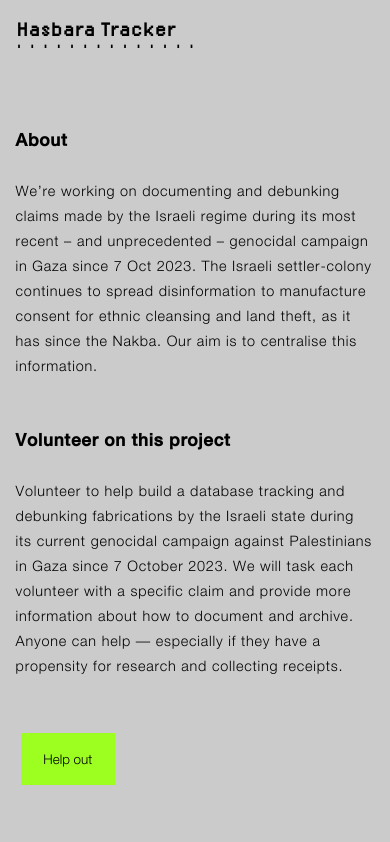
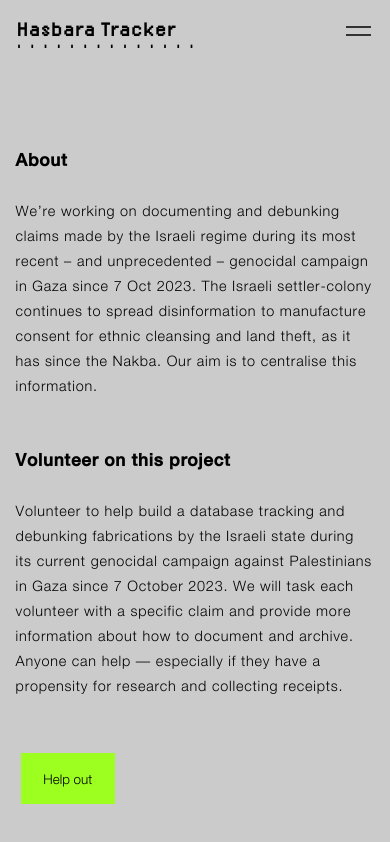
Before and after one commit to tamtzekin/hasbara-tracker, a React (Create React App) app: page / in a window 390 px wide. Shown: the top 842 px of the page. Built offline with nearby package versions, Linux system fonts and the light colour scheme.

Commit message:
mobile menu

```diff
--- a/src/App.css
+++ b/src/App.css
@@ -117,6 +117,93 @@ button.dotted {
     width: 80%;
 }
 
+
+
+
+
+
+
+
+
+
+
+
+/* Add this to your existing CSS file or create a new one */
+
+.mobile-menu {
+    display: none;
+  }
+
+  .hamburger-icon {
+    cursor: pointer;
+    display: flex;
+    flex-direction: column;
+    padding-top: 1%;
+}
+
+  .bar {
+    width: 25px;
+    height: 2px;
+    background-color: #333;
+    margin: 3px 0;
+    transition: 0.4s;
+  }
+
+  .menu-links {
+    display: flex;
+    flex-direction: column;
+  }
+
+  .menu-links a {
+    color: #333;
+    text-decoration: none;
+    padding: 10px;
+    transition: 0.3s;
+  }
+
+  .menu-links a:hover {
+    background-color: #eee;
+  }
+
+  /* Media query for mobile menu */
+  @media only screen and (max-width: 767px) {
+    .mobile-menu {
+      display: flex;
+      align-items: center;
+      justify-content: flex-end;
+    }
+
+    .menu-links {
+      display: flex;
+      flex-direction: column;
+      top: 5.5%;
+      right: 6%;
+      text-align: right;
+      position: absolute;
+      font-size: 0.9em;
+      font-family: 'Helvetica Neue Light', Helvetica, sans-serif;
+    }
+
+    .mobile-menu .hamburger-icon {
+      display: flex;
+    }
+  }
+
+
+
+
+
+
+
+
+
+
+
+
+
+
+
+
 /* Mobile devices (portrait and landscape) */
 @media only screen and (max-width: 576px) {
     /* Styles for screens up to 576px wide (typically smartphones) */
--- a/src/App.js
+++ b/src/App.js
@@ -11,6 +11,7 @@ import FilterDisplay from './components/FilterDisplay';
 import VolunteerForm from './components/VolunteerForm';
 import ClaimA from './components/ClaimA';
 import VideoPlayer from './components/VideoPlayer';
+import MobileMenu from './components/MobileMenu';
 
 
 const App = () => {
@@ -20,7 +21,7 @@ const App = () => {
             <Router>
 {/*
                 <NavBar /> */}
-
+                <MobileMenu />
                 <VideoPlayer />
                 <Routes>
                     <Route path="/" element={<Homepage />} />
--- a/src/components/ClaimPage.css
+++ b/src/components/ClaimPage.css
@@ -304,7 +304,13 @@ table.a::selection {
         top: 0.6%;
         margin-left: 2%;
         position: fixed;
-        }
+    }
+
+    .arrow-menu {
+        margin-top: -15%;
+        font-size: 2.2em;
+        margin-bottom: 15px;
+    }
 
     h1.claim-heading {
         left: 30%;
--- /dev/null
+++ b/src/components/MobileMenu.js
@@ -0,0 +1,67 @@
+// MobileMenu.js
+import React, { useState } from 'react';
+import { Link } from 'react-router-dom';
+import Modal from 'react-modal';
+
+const MobileMenu = () => {
+  const [modalOpen, setModalOpen] = useState(false);
+
+  const openModal = () => {
+    setModalOpen(true);
+  };
+
+  const closeModal = () => {
+    setModalOpen(false);
+  };
+
+  return (
+    <>
+      <div className="mobile-menu">
+        <div className="hamburger-icon" onClick={openModal}>
+          <div className="bar"></div>
+          <div className="bar"></div>
+        </div>
+      </div>
+
+      <Modal
+        isOpen={modalOpen}
+        onRequestClose={closeModal}
+        contentLabel="Mobile Menu Modal"
+        style={{
+          content: {
+            top: '50%',
+            left: '50%',
+            transform: 'translate(-50%, -50%)',
+            border: 'none',
+            background: '#cbcbcb',
+            padding: 20,
+            height: '100%',
+            width: '100%',
+            maxWidth: '400px',
+            textAlign: 'center',
+            zIndex: '50',
+          },
+          overlay: {
+            backgroundColor: 'rgba(0, 0, 0, 0.5)',
+            zIndex: '49',
+          },
+        }}
+      >
+        <div className="menu-links">
+            <div class="arrow-menu"><Link to="/" onClick={closeModal}>←</Link></div>
+          <Link to="/" onClick={closeModal}>
+            Home
+          </Link>
+          <Link to="/claims" onClick={closeModal}>
+            Claims
+          </Link>
+          <Link to="/volunteer" onClick={closeModal}>
+            Volunteer
+          </Link>
+        </div>
+      </Modal>
+    </>
+  );
+};
+
+export default MobileMenu;
```
